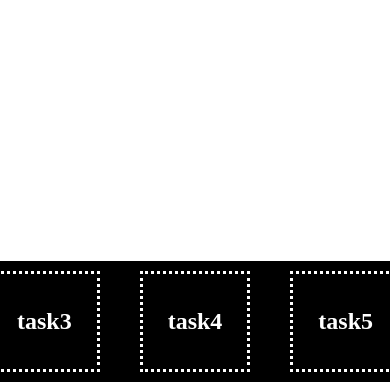
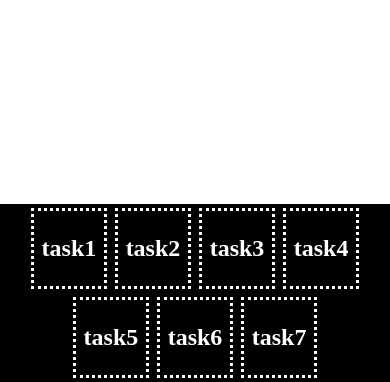
Before and after one commit to cordellbonnieux/CPSC2130_Lab5, a website: page public/index.html in a window 390 px wide. Shown: the part 462-844 px from the top of the page. Drawn offline with Linux system fonts and the light colour scheme.

Commit message:
Made the menu responsive.

```diff
--- a/public/script.js
+++ b/public/script.js
@@ -97,6 +97,7 @@ function handle(task) {
 */
 /**
  * Wacky Filter - A Completely Random Filter
+ * Filter for task 1
  * @param {Integer} i
  * @param {Array} rgba
  */
@@ -109,6 +110,7 @@ function filterWacky(i, rgba) {
 
 /**
  * Color Quantization Filter
+ * Filter for task 2
  * @param {Integer} i
  * @param {Array} rgba
  */
@@ -147,7 +149,7 @@ function filterWacky(i, rgba) {
     rgba[i * 4 + 2] = match[2]
 }
 /**
- * Task 3 Explination
+ * Task 3 Explaination
  * @param {*} t
  * @param {*} c
  * @param {*} i
--- a/public/style.css
+++ b/public/style.css
@@ -22,6 +22,7 @@ html, body {
 #controls {
     display: flex;
     justify-content: center;
+    flex-wrap: wrap;
     position: fixed;
     width: 100vw;
     bottom: 0;
@@ -30,8 +31,8 @@ html, body {
 
 #controls div {
     font-size: 1.5em;
-    padding:10px 25px;
-    margin: 10px 20px;
+    padding: 0 2%;
+    margin: 1%;
     border: 3px dotted #fff;
     color: #fff;
     background-color: transparent;
```
Also changed, not shown: 1 other file.
